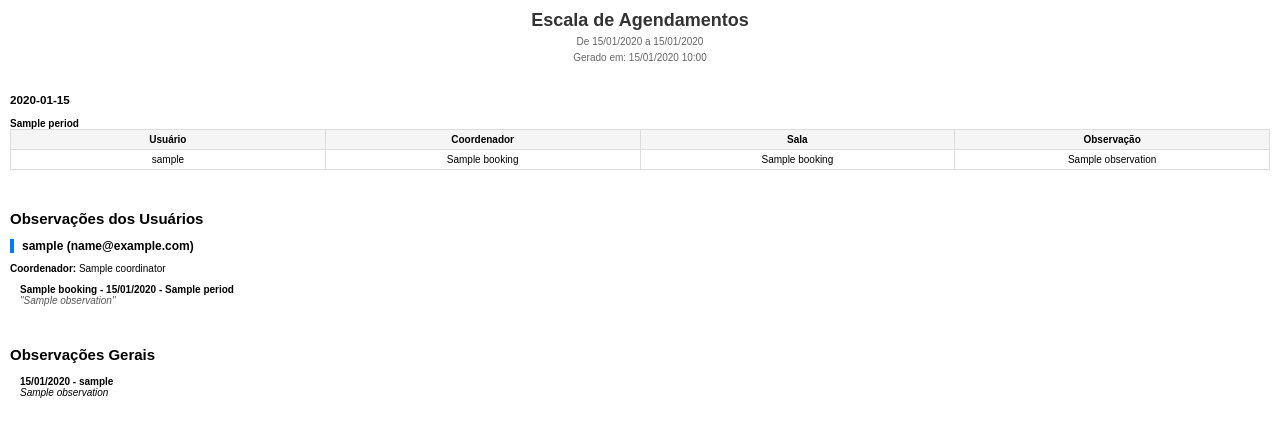
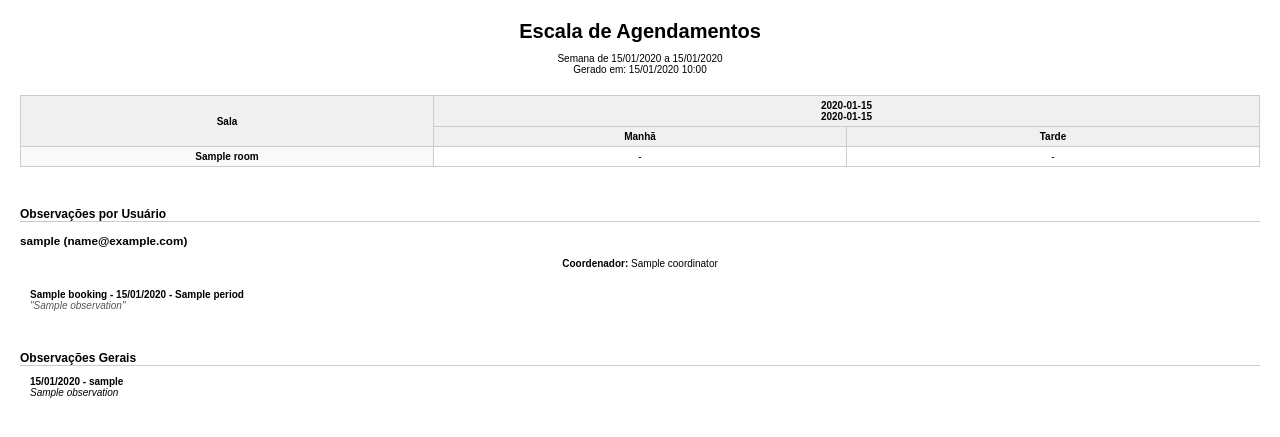
Before and after one commit to PauloCosta30/lab_scheduler, a Python web app: template lab_scheduler/src/templates/schedule_pdf_template.html in a window 1280 px wide. Shown: the top 437 px of the page. Run offline with Jinja, Linux system fonts and the light colour scheme; the template is opened without the code that fills it: most values are stand-ins (such as "Sample title", 1, 10 or a date in 2020).

Commit message:
schedule_pdf_template.html

```diff
--- a/lab_scheduler/src/templates/schedule_pdf_template.html
+++ b/lab_scheduler/src/templates/schedule_pdf_template.html
@@ -2,58 +2,50 @@
 <html lang="pt-BR">
 <head>
     <meta charset="UTF-8">
-    <meta name="viewport" content="width=device-width, initial-scale=1.0">
     <title>Escala de Agendamentos</title>
     <style>
         body {
             font-family: Arial, sans-serif;
-            margin: 10px;
+            margin: 20px;
             font-size: 10px;
         }
-        .header {
+        h1 {
             text-align: center;
-            margin-bottom: 30px;
+            margin-bottom: 10px;
         }
-        .header h1 {
-            margin: 0;
-            font-size: 18px;
-            color: #333;
+        p {
+            text-align: center;
+            margin-top: 0;
+            margin-bottom: 20px;
         }
-        .header p {
-            margin: 5px 0;
-            color: #666;
-        }
-        .schedule-table {
+        table.schedule-table {
             width: 100%;
             border-collapse: collapse;
-            margin-bottom: 30px;
             table-layout: fixed;
             font-size: 10px;
         }
-        .schedule-table th,
-        .schedule-table td {
-            border: 1px solid #ddd;
+        table.schedule-table th,
+        table.schedule-table td {
+            border: 1px solid #ccc;
             padding: 4px;
             text-align: center;
             vertical-align: middle;
-            max-width: 60px;
             word-wrap: break-word;
         }
-        .schedule-table th {
-            background-color: #f5f5f5;
+        table.schedule-table th {
+            background-color: #f0f0f0;
+            font-weight: bold;
         }
         .room-name {
             text-align: left;
             font-weight: bold;
-            background-color: #f0f0f0;
+            background-color: #f9f9f9;
         }
         .observations-section {
             margin-top: 40px;
         }
-        .user-observations h3 {
-            margin-bottom: 5px;
-            border-left: 4px solid #007bff;
-            padding-left: 8px;
+        .observations-section h2 {
+            border-bottom: 1px solid #ccc;
             font-size: 12px;
         }
         .booking-item {
@@ -67,43 +59,68 @@
     </style>
 </head>
 <body>
-    <div class="header">
+
     <h1>Escala de Agendamentos</h1>
-        <p>De {{ start_date.strftime('%d/%m/%Y') }} a {{ end_date.strftime('%d/%m/%Y') }}</p>
-        <p>Gerado em: {{ generated_at.strftime('%d/%m/%Y %H:%M') }}</p>
-    </div>
+    <p>
+        Semana de {{ start_date.strftime('%d/%m/%Y') }} a {{ end_date.strftime('%d/%m/%Y') }}<br>
+        Gerado em: {{ generated_at.strftime('%d/%m/%Y %H:%M') }}
+    </p>
 
-    <!-- Tabela de Escala -->
-    {% for date, periods in schedule_data.items() %}
-        <h3>{{ date }}</h3>
-        {% for period, bookings in periods.items() %}
-            <strong>{{ period }}</strong>
     <table class="schedule-table">
         <thead>
             <tr>
-                        <th>Usuário</th>
-                        <th>Coordenador</th>
-                        <th>Sala</th>
-                        <th>Observação</th>
+                <th rowspan="2">Sala</th>
+                {% for date in dates_of_week %}
+                    <th colspan="2">
+                        {{ date.strftime('%A') }}<br>{{ date.strftime('%d/%m') }}
+                    </th>
+                {% endfor %}
+            </tr>
+            <tr>
+                {% for _ in dates_of_week %}
+                    <th>Manhã</th>
+                    <th>Tarde</th>
+                {% endfor %}
             </tr>
         </thead>
         <tbody>
-                    {% for booking in bookings %}
+            {% for room in rooms %}
             <tr>
-                            <td>{{ booking.user_name }}</td>
-                            <td>{{ booking.coordinator_name }}</td>
-                            <td>{{ booking.room_name }}</td>
-                            <td>{{ booking.observation or "-" }}</td>
+                <td class="room-name">{{ room.name }}</td>
+                {% for date in dates_of_week %}
+                    {% set date_key = date.strftime('%Y-%m-%d') %}
+                    <td>
+                        {% set bookings = schedule_data.get(date_key, {}).get('Manhã', []) %}
+                        {% set found = false %}
+                        {% for b in bookings %}
+                            {% if b.room_name == room.name %}
+                                {{ b.user_name }}
+                                {% set found = true %}
+                                {% break %}
+                            {% endif %}
+                        {% endfor %}
+                        {% if not found %}-{% endif %}
+                    </td>
+                    <td>
+                        {% set bookings = schedule_data.get(date_key, {}).get('Tarde', []) %}
+                        {% set found = false %}
+                        {% for b in bookings %}
+                            {% if b.room_name == room.name %}
+                                {{ b.user_name }}
+                                {% set found = true %}
+                                {% break %}
+                            {% endif %}
+                        {% endfor %}
+                        {% if not found %}-{% endif %}
+                    </td>
+                {% endfor %}
             </tr>
             {% endfor %}
         </tbody>
     </table>
-        {% endfor %}
-    {% endfor %}
 
-    <!-- Observações por Usuário -->
     <div class="observations-section">
-        <h2>Observações dos Usuários</h2>
+        <h2>Observações por Usuário</h2>
         {% for user_name, user_data in user_observations.items() %}
             <div class="user-observations">
                 <h3>{{ user_name }}{% if user_data.email %} ({{ user_data.email }}){% endif %}</h3>
@@ -120,7 +137,6 @@
         {% endfor %}
     </div>
 
-    <!-- Observações Gerais -->
     <div class="observations-section">
         <h2>Observações Gerais</h2>
         {% for obs in general_observations %}
@@ -130,5 +146,6 @@
             </div>
         {% endfor %}
     </div>
+
 </body>
 </html>
```
Lines whose indentation alone changed are shown as unchanged.
